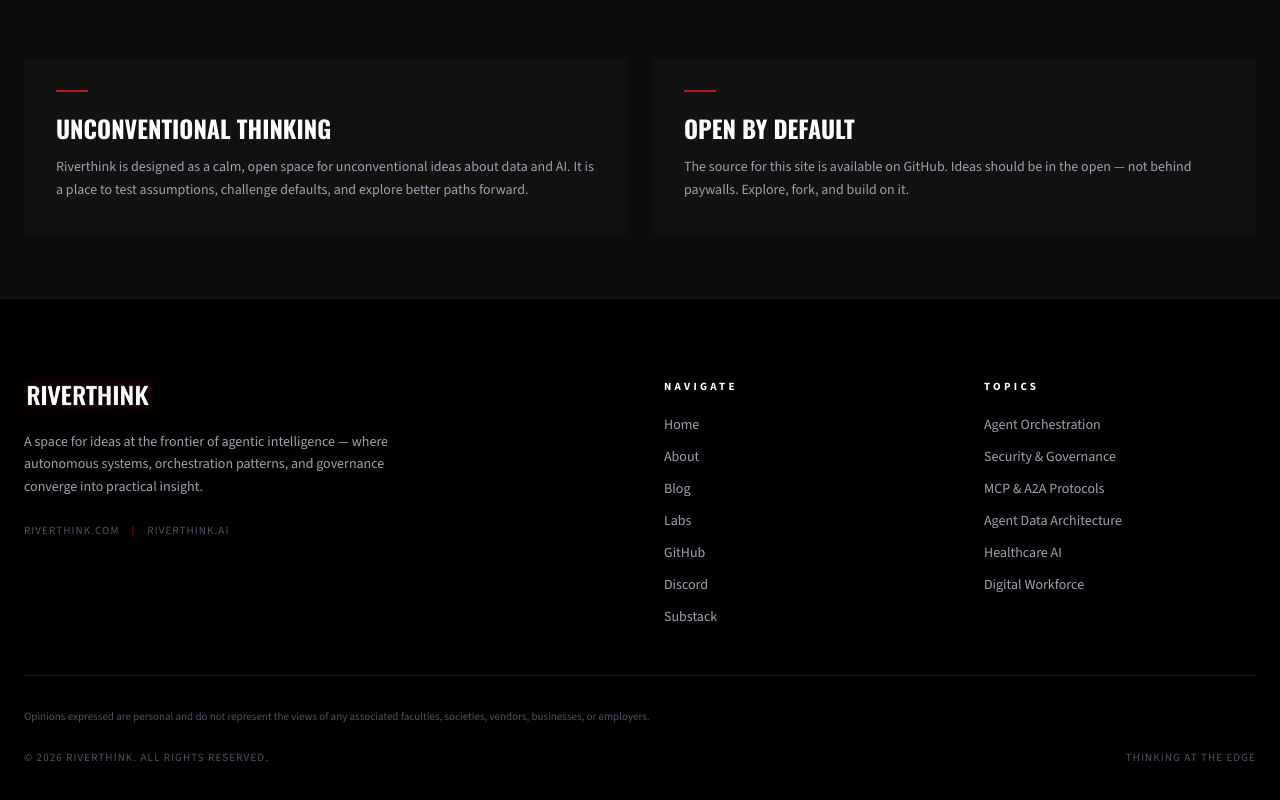
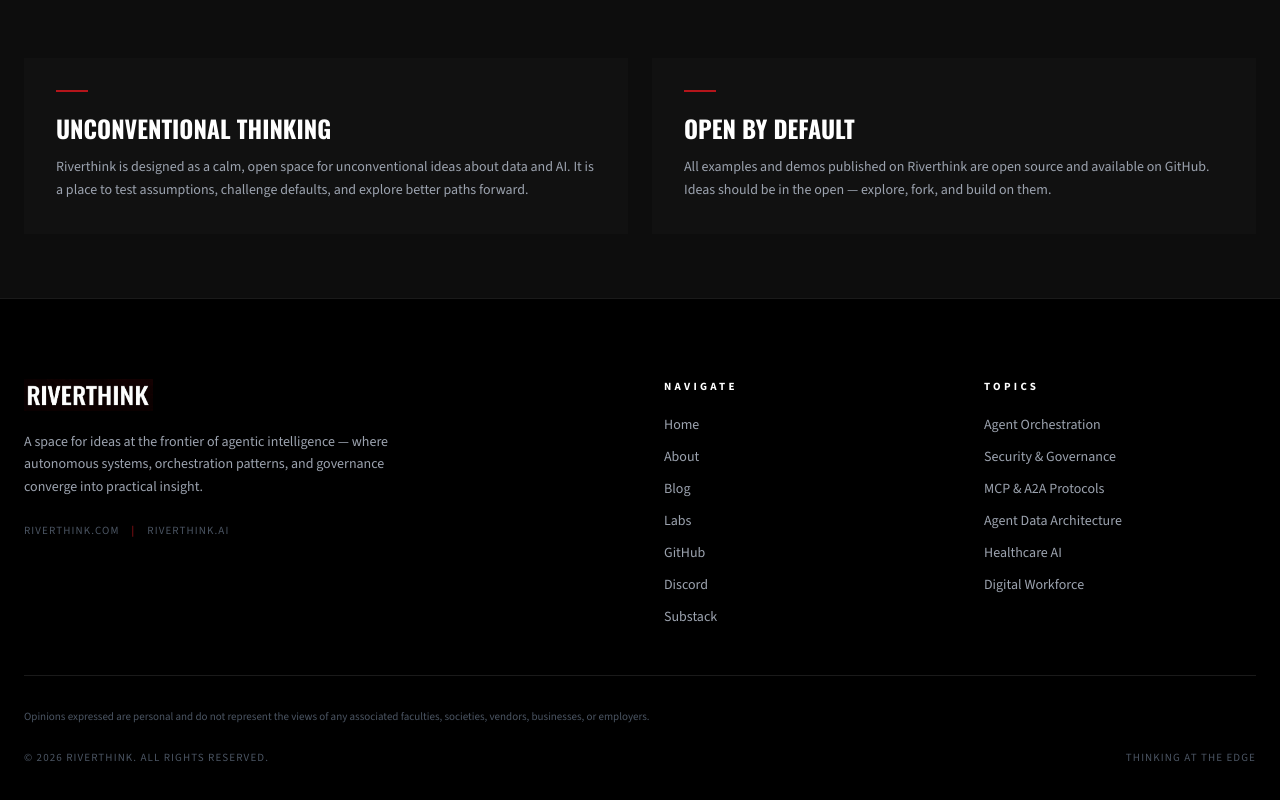
Before and after one commit to wood-pete/riverthink-web, a Next.js app: page /about in a window 1280 px wide. Shown: the part 2014-2814 px from the top of the page. Built offline with nearby package versions, Linux system fonts and the light colour scheme.

Commit message:
Update 'Open by Default' copy to reference examples and demos
Co-Authored-By: Claude Sonnet 4.6 <noreply@anthropic.com>

```diff
--- a/pages/about.jsx
+++ b/pages/about.jsx
@@ -191,7 +191,7 @@ export default function About() {
             },
             {
               title: 'Open by Default',
-              body: 'The source for this site is available on GitHub. Ideas should be in the open — not behind paywalls. Explore, fork, and build on it.',
+              body: 'All examples and demos published on Riverthink are open source and available on GitHub. Ideas should be in the open — explore, fork, and build on them.',
             },
           ].map((item) => (
             <div key={item.title} className="bg-[#111111] p-8 group">
```
